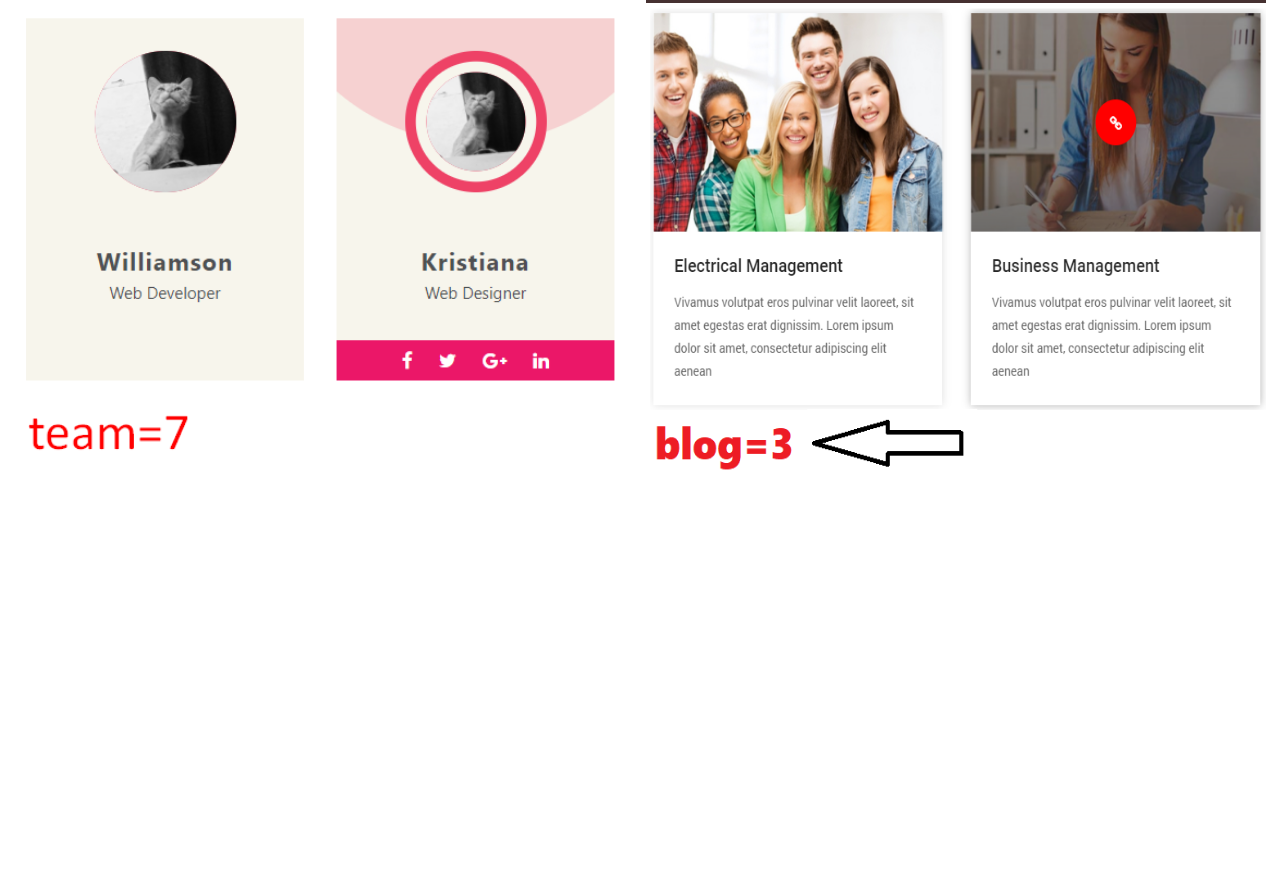
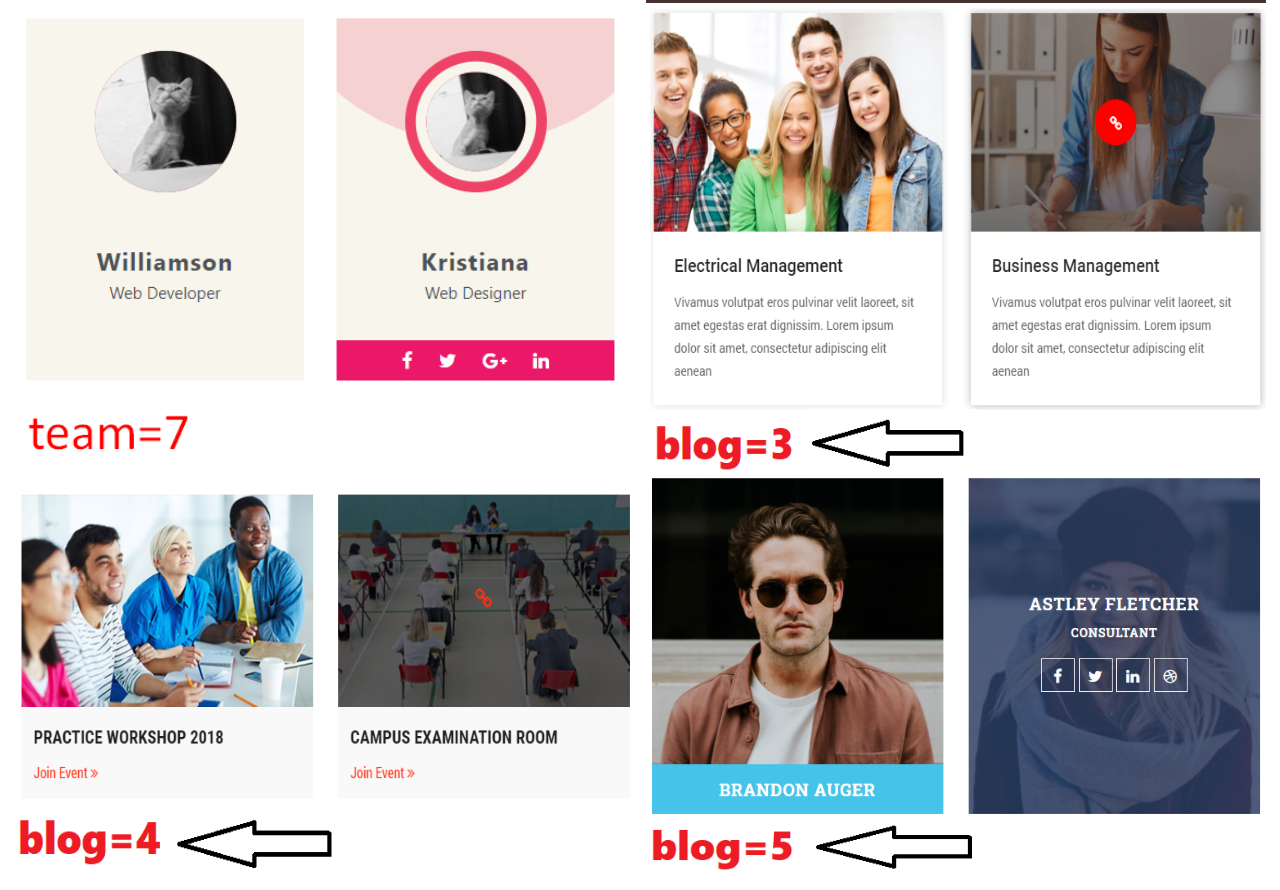
Before and after one commit to pwd-sumon/twitter, a plain HTML site: page index.html in a window 1280 px wide. Shown: the part 3931-4821 px from the top of the page. Before the commit the page ends 4413 px from the top, so only its background shows below. Drawn offline with Linux system fonts and the light colour scheme.

Commit message:
Add files via upload

```diff
--- a/index.html
+++ b/index.html
@@ -63,6 +63,8 @@
 			<img src="20.png" alt="">
 			<img src="21.png" alt="">
 			<img src="24.png" alt="">
+			<img src="25.png" alt="">
+			<img src="26.png" alt="">
 		</div><!-- .single-sec-area -->
 
 	</section><!-- .sec-name-area -->
```
